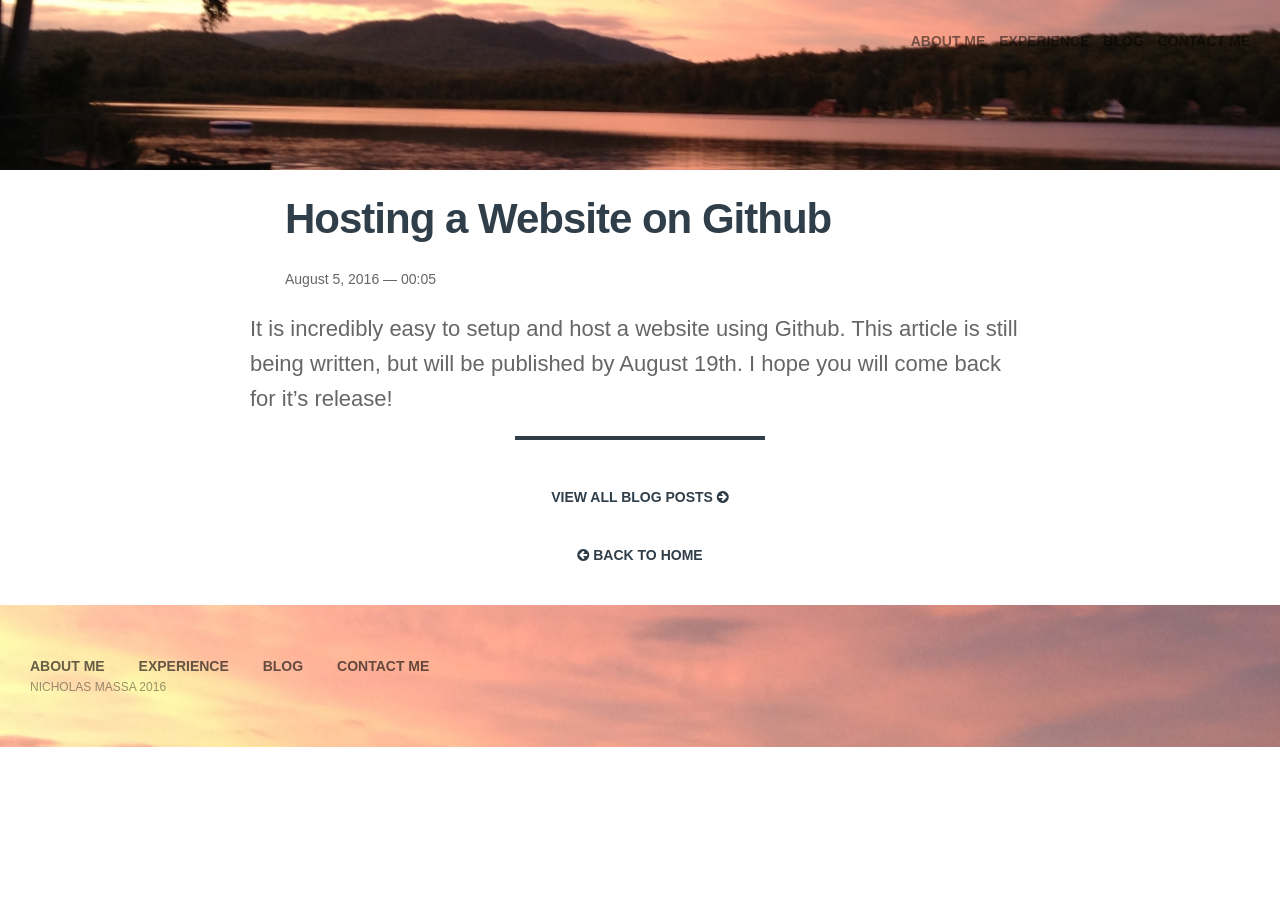
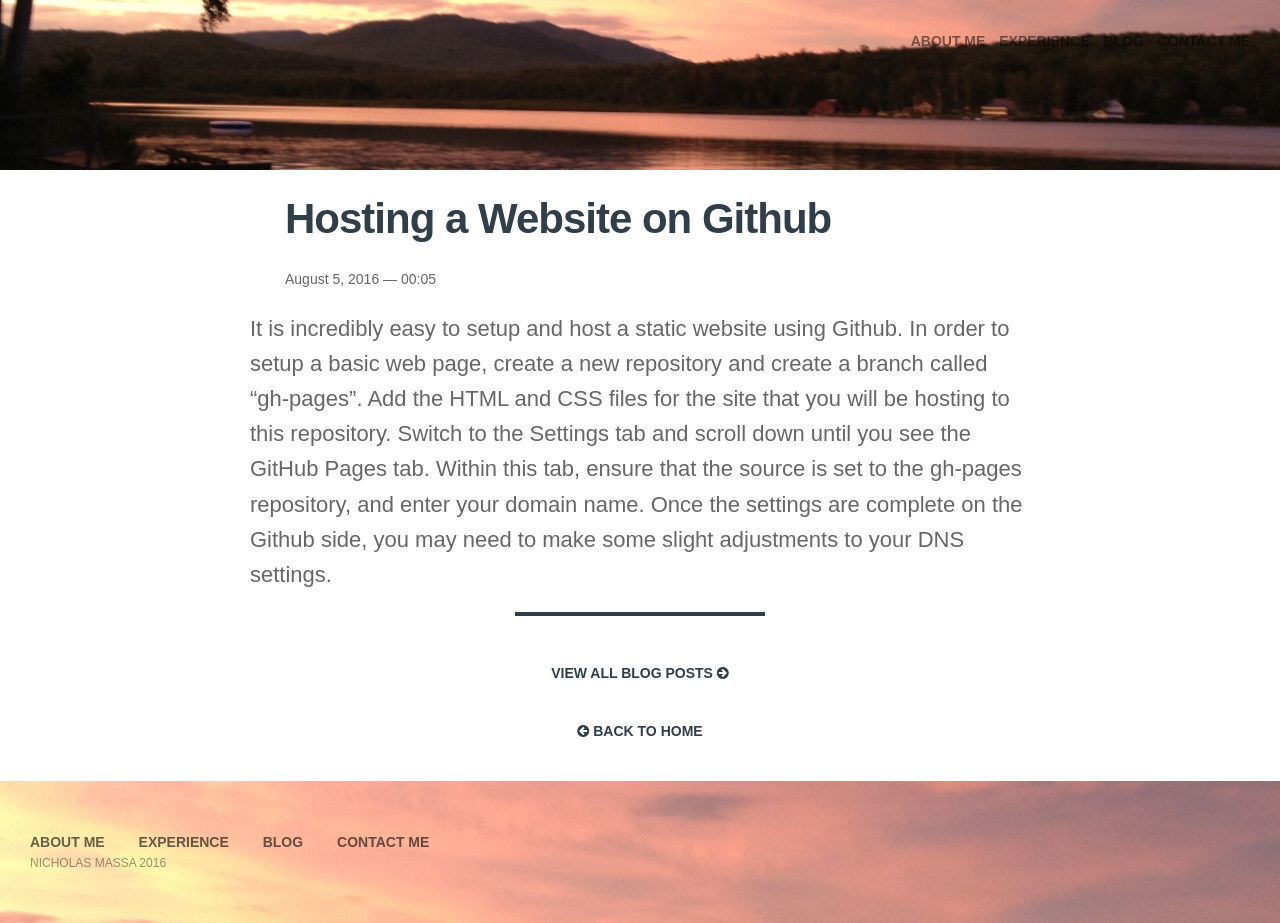
Before and after one commit to nickm221/nickmassa.com, a Jekyll site: the page built from _posts/blog/2016-08-05-first-blog-entry.markdown, in a window 1280 px wide. Built offline with Jekyll 4.4.1, drawn with Linux system fonts in a browser that asks for light colours; nearby versions of some CDN libraries; Markdown is read by kramdown in place of the engine named in the settings; before the commit the page ends 900 px from its top, so only the background shows below that.

Commit message:
Update 2016-08-05-first-blog-entry.markdown

```diff
--- a/_posts/blog/2016-08-05-first-blog-entry.markdown
+++ b/_posts/blog/2016-08-05-first-blog-entry.markdown
@@ -5,4 +5,4 @@ date:   2016-08-05 12:05:11 am
 categories: blog
 ---
 
-It is incredibly easy to setup and host a  website using Github.  This article is still being written, but will be published by August 19th.  I hope you will come back for it's release!
+It is incredibly easy to setup and host a static website using Github.  In order to setup a basic web page, create a new repository and create a branch called "gh-pages".  Add the HTML and CSS files for the site that you will be hosting to this repository.  Switch to the Settings tab and scroll down until you see the GitHub Pages tab.  Within this tab, ensure that the source is set to the gh-pages repository, and enter your domain name.  Once the settings are complete on the Github side, you may need to make some slight adjustments to your DNS settings.
```
